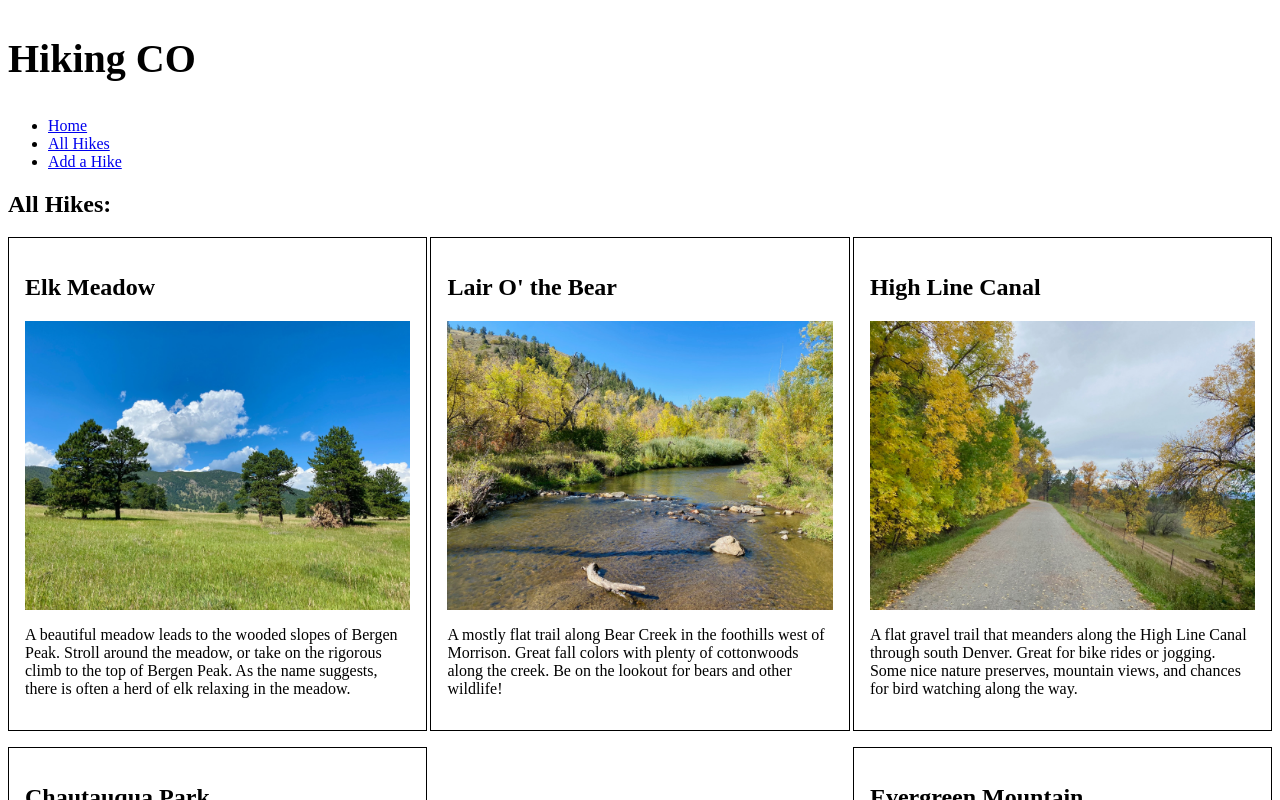
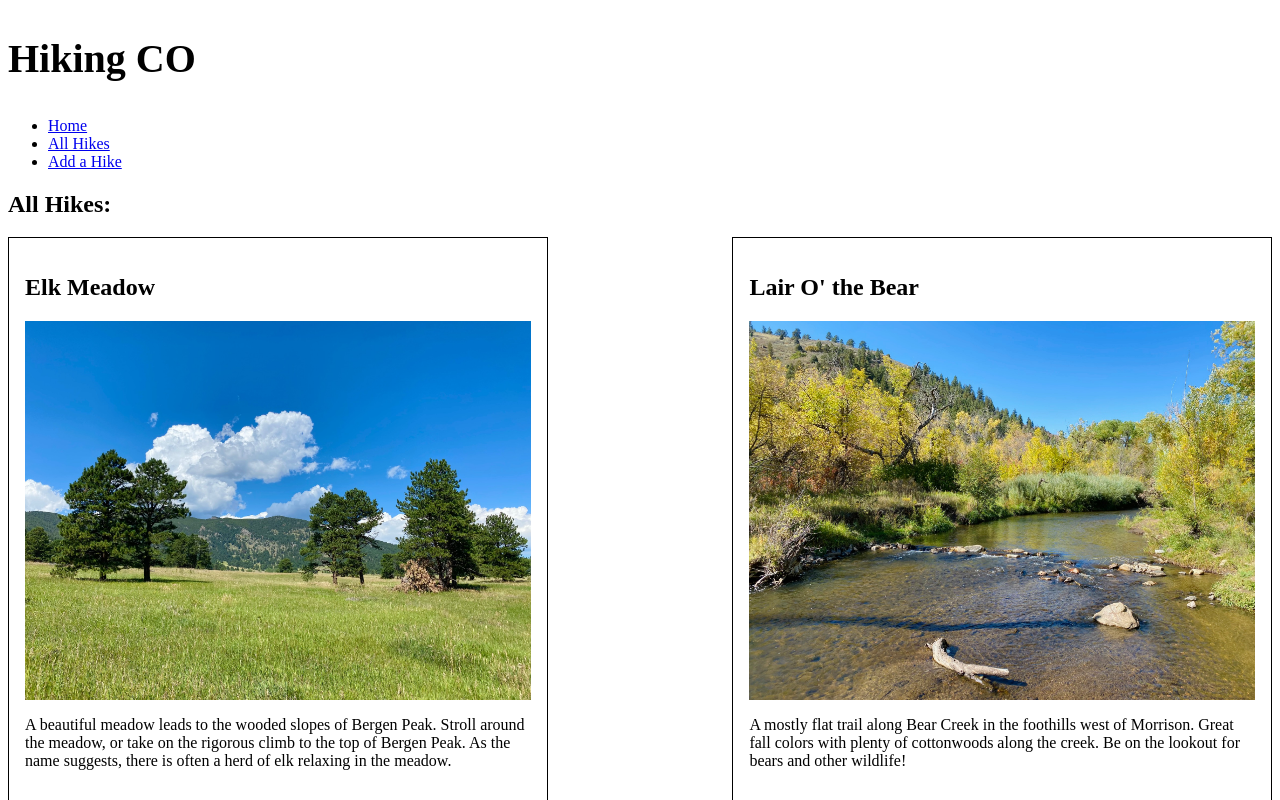
Before and after one commit to jaerisman/phase-2-project, a React (Create React App) app: page /all-hikes in a window 1280 px wide. Shown: the top 800 px of the page. Built offline with nearby package versions, Linux system fonts and the light colour scheme; data requests are answered from the project's data file.

Commit message:
add file for HikeForm component

```diff
--- a/src/index.css
+++ b/src/index.css
@@ -8,7 +8,7 @@ header h1 {
 
 .hike-card {
   border: 1px solid #000000;
-  width: calc(33% - 2rem);
+  width: calc(40%);
   padding: 1rem;
   display: flex;
   flex-direction: column;
--- a/src/pages/Home.js
+++ b/src/pages/Home.js
@@ -1,4 +1,3 @@
-import { useState, useEffect } from "react";
 import Header from "../components/Header";
 import NavBar from "../components/NavBar";
 
@@ -10,7 +9,7 @@ function Home(){
             <NavBar />
           </header>
           <main>
-            <h3>Welcome to Hiking CO! Learn about some of Colorado's great hikes, add your own hikes, and track the ones you've completed. Happy hiking!</h3>
+            <p>Welcome to Hiking CO! Learn about some of Colorado's great hikes, add your own hikes, and track the ones you've completed. Happy hiking!</p>
           </main>
         </>
     );
```
Also changed, not shown: src/components/HikeForm.js (+12 -0 lines).
